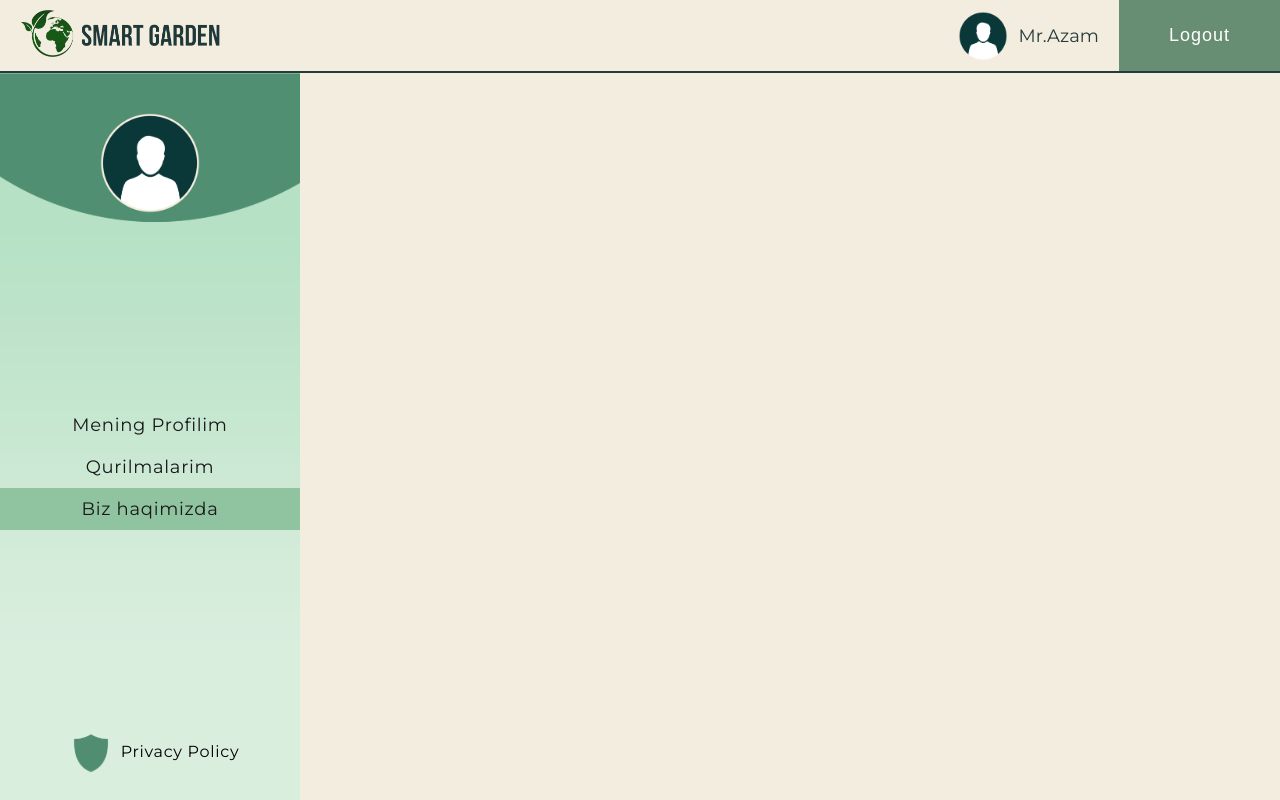
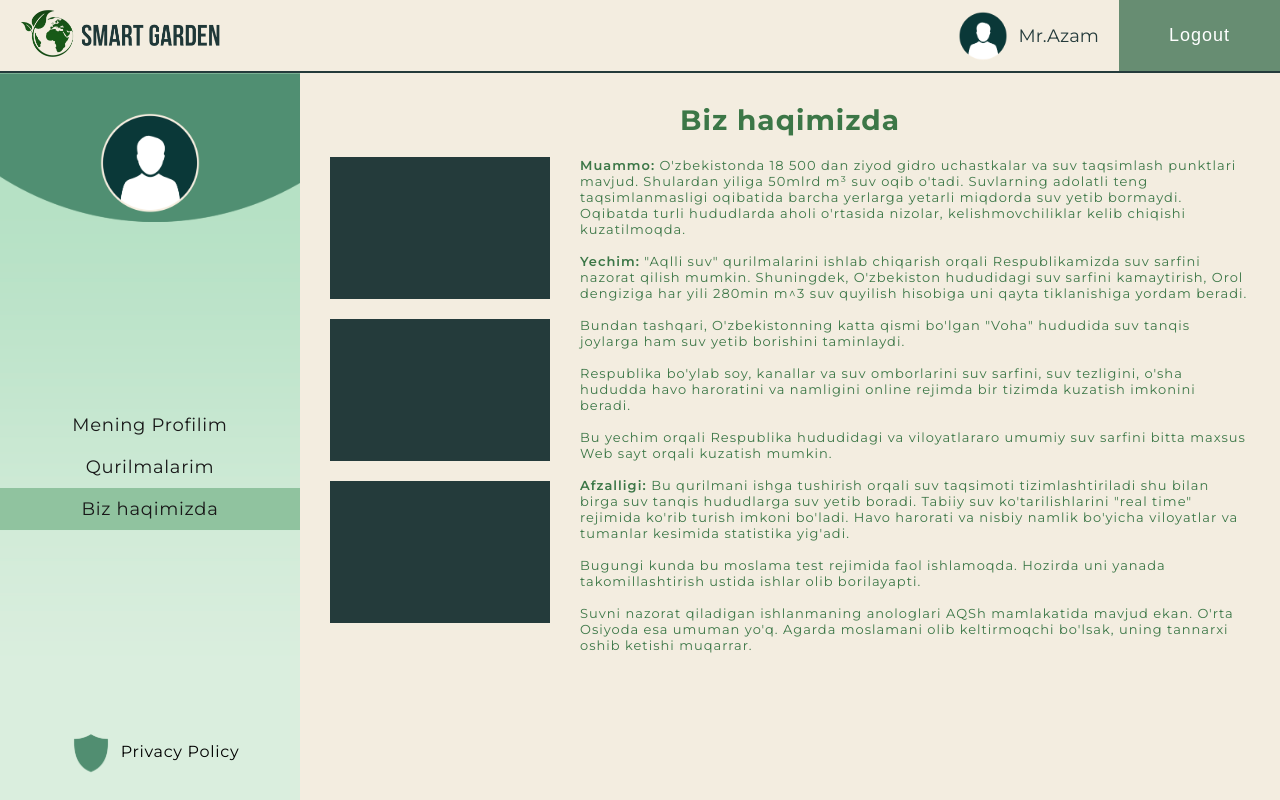
Before and after one commit to MuhammadaminAbbosov/smart-garden, a React (Create React App) app: page /about in a window 1280 px wide. Built offline with nearby package versions, Linux system fonts and the light colour scheme; grey boxes are pictures that could not be loaded.

Commit message:
add about us page

```diff
--- a/src/pages/AboutUs.jsx
+++ b/src/pages/AboutUs.jsx
@@ -4,10 +4,97 @@ import styled from "styled-components";
 const AboutUs = () => {
   document.title = "Smart Garden | About Us";
 
-  return <Wrapper></Wrapper>;
+  return (
+    <Wrapper>
+      <b>Biz haqimizda</b>
+      <div className="content">
+        <div className="images">
+          <div className="image"></div>
+          <div className="image"></div>
+          <div className="image"></div>
+        </div>
+        <p className="text">
+          <span> Muammo:</span> O'zbekistonda 18 500 dan ziyod gidro uchastkalar
+          va suv taqsimlash punktlari mavjud. Shulardan yiliga 50mlrd m³ suv
+          oqib o'tadi. Suvlarning adolatli teng taqsimlanmasligi oqibatida
+          barcha yerlarga yetarli miqdorda suv yetib bormaydi. Oqibatda turli
+          hududlarda aholi o'rtasida nizolar, kelishmovchiliklar kelib chiqishi
+          kuzatilmoqda. <br />
+          <br />
+          <span>Yechim:</span> "Aqlli suv" qurilmalarini ishlab chiqarish orqali
+          Respublikamizda suv sarfini nazorat qilish mumkin. Shuningdek,
+          O'zbekiston hududidagi suv sarfini kamaytirish, Orol dengiziga har
+          yili 280min m^3 suv quyilish hisobiga uni qayta tiklanishiga yordam
+          beradi. <br />
+          <br />
+          Bundan tashqari, O'zbekistonning katta qismi bo'lgan "Voha" hududida
+          suv tanqis joylarga ham suv yetib borishini taminlaydi. <br />
+          <br />
+          Respublika bo'ylab soy, kanallar va suv omborlarini suv sarfini, suv
+          tezligini, o'sha hududda havo haroratini va namligini online rejimda
+          bir tizimda kuzatish imkonini beradi.
+          <br />
+          <br />
+          Bu yechim orqali Respublika hududidagi va viloyatlararo umumiy suv
+          sarfini bitta maxsus Web sayt orqali kuzatish mumkin.
+          <br />
+          <br />
+          <span>Afzalligi: </span>Bu qurilmani ishga tushirish orqali suv
+          taqsimoti tizimlashtiriladi shu bilan birga suv tanqis hududlarga suv
+          yetib boradi. Tabiiy suv ko'tarilishlarini "real time" rejimida ko'rib
+          turish imkoni bo'ladi. Havo harorati va nisbiy namlik bo'yicha
+          viloyatlar va tumanlar kesimida statistika yig'adi.
+          <br />
+          <br />
+          Bugungi kunda bu moslama test rejimida faol ishlamoqda. Hozirda uni
+          yanada takomillashtirish ustida ishlar olib borilayapti.
+          <br />
+          <br />
+          Suvni nazorat qiladigan ishlanmaning anologlari AQSh mamlakatida
+          mavjud ekan. O'rta Osiyoda esa umuman yo'q. Agarda moslamani olib
+          keltirmoqchi bo'lsak, uning tannarxi oshib ketishi muqarrar.
+        </p>
+      </div>
+    </Wrapper>
+  );
 };
 
 export default AboutUs;
 const Wrapper = styled.div`
-  background-image: url("../assets/images/kirish copy.png");
+  padding: 30px;
+  b {
+    display: block;
+    text-align: center;
+    font-size: 28px;
+    color: #3c7747;
+    letter-spacing: 1px;
+    margin-bottom: 20px;
+  }
+
+  .content {
+    display: flex;
+    gap: 30px;
+
+    .images {
+      display: flex;
+      flex-direction: column;
+      gap: 20px;
+
+      .image {
+        height: 142px;
+        width: 220px;
+        background-color: #243b3b;
+      }
+    }
+  }
+
+  .text {
+    font-size: 13px;
+    letter-spacing: 1px;
+    color: #3c7747;
+
+    span {
+      font-weight: 600;
+    }
+  }
 `;
```
Also changed, not shown: src/assets/icons/termometr.png (added).
